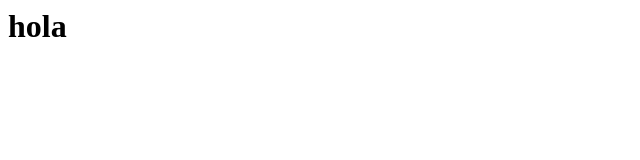
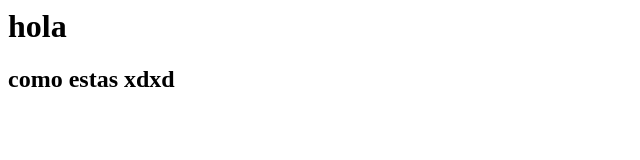
Before and after one commit to enzojason/prueba_repos, a plain HTML site: page index.html in a window 1280 px wide. Shown: the whole page, without its empty margins (0-640 px from the left). Drawn offline with Linux system fonts and the light colour scheme.

Commit message:
nueva edicion

```diff
--- a/index.html
+++ b/index.html
@@ -1,3 +1,4 @@
 <html>
 	<h1> hola</h1>
+    <h2>como estas xdxd</h2>
 </html>
```
